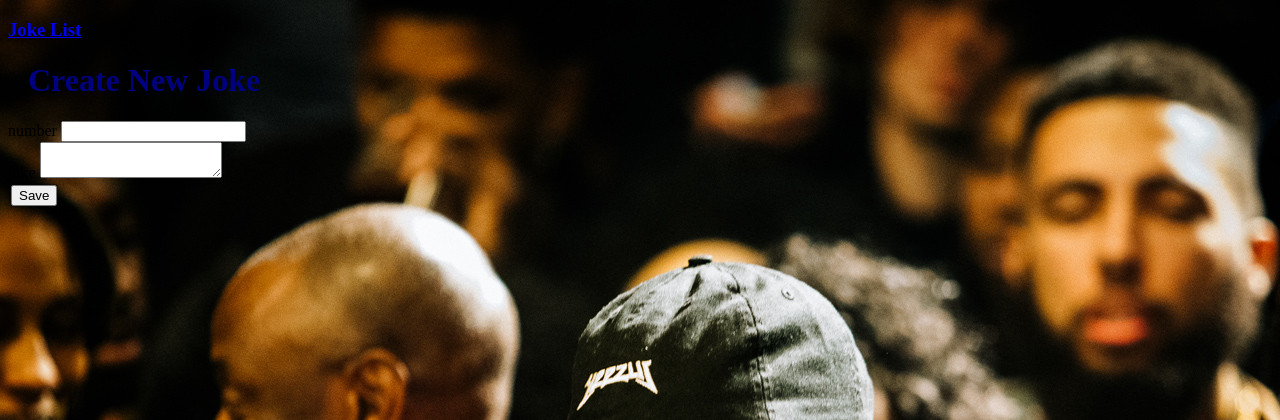
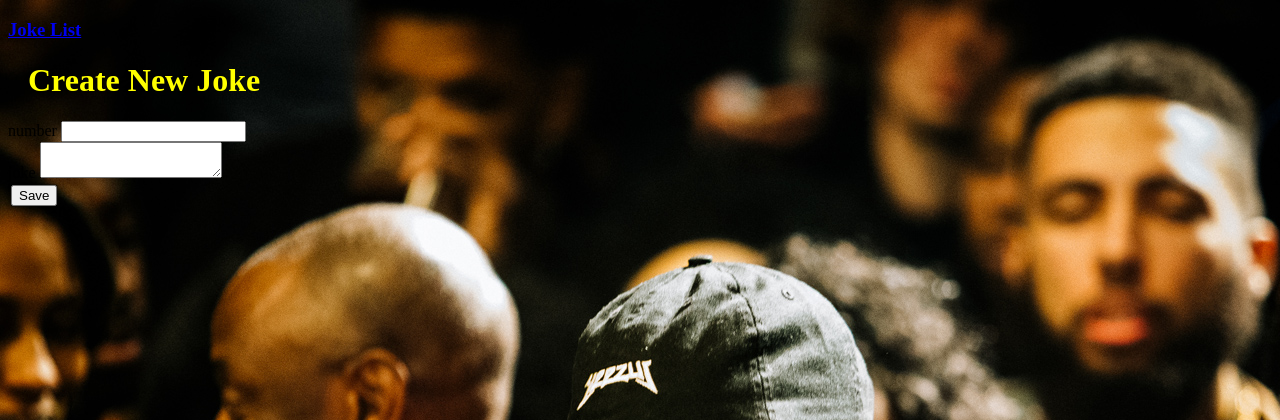
Before and after one commit to james5101/jokes-nodejs, a Node server app: page /jokes/create in a window 1280 px wide. Shown: the top 420 px of the page. Run offline with Node 20, Linux system fonts and the light colour scheme; some libraries are stand-ins or nearby versions.

Commit message:
update style.css

```diff
--- a/public/css/style.css
+++ b/public/css/style.css
@@ -5,7 +5,7 @@ body {
 }
 
 h1 {
-    color: navy;
+    color: yellow;
     margin-left: 20px;
 }
 li {
@@ -15,6 +15,7 @@ li {
 }
 
 input[type="submit"] {
+
     -webkit-transition-duration: 0.4s; /* Safari */
     -webkit-box-shadow : 0px 0px 2px rgba(0,0,0,1.0);
 	-moz-box-shadow : 0px 0px 2px rgba(0,0,0,1.0);
```
